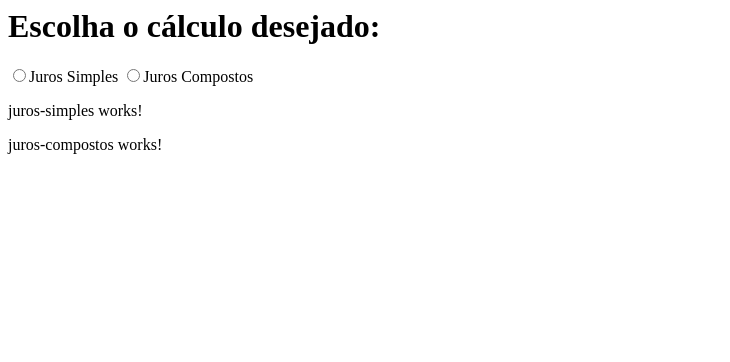
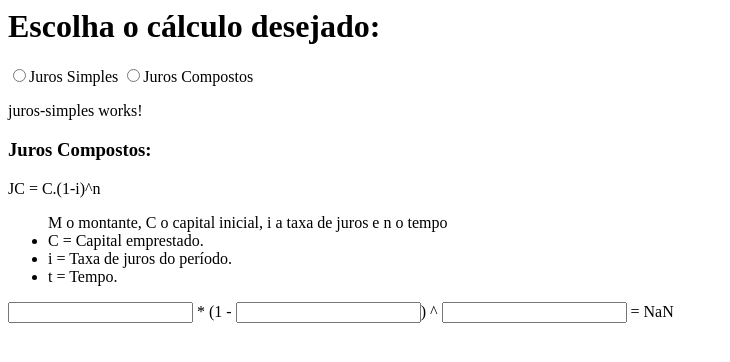
Before and after one commit to thayllaa/Revisao_Tarefa-Juros, an Angular app: page / in a window 1280 px wide. Shown: the top 362 px of the page, without its empty margins (0-730 px from the left). Built offline with nearby package versions, Linux system fonts and the light colour scheme.

Commit message:
2 files modified

```diff
--- a/src/app/components/juros-compostos/juros-compostos.component.html
+++ b/src/app/components/juros-compostos/juros-compostos.component.html
@@ -1,3 +1,12 @@
-<p>
-juros-compostos works!
-</p>
+<h3>Juros Compostos:</h3>
+<p>JC = C.(1-i)^n</p>
+<ul>M o montante, C o capital inicial, i a taxa de juros e n o tempo
+  <li>C = Capital emprestado.</li>
+  <li>i = Taxa de juros do período.</li>
+  <li>t = Tempo.</li>
+</ul>
+<div>
+  <input [(ngModel)]="capital" type="number"> *
+  (1 - <input [(ngModel)]="taxa" type="number">) ^
+  <input [(ngModel)]="tempo" type="number"> = {{getJurosCompostos()}}
+</div>
--- a/src/app/components/juros-compostos/juros-compostos.component.ts
+++ b/src/app/components/juros-compostos/juros-compostos.component.ts
@@ -15,7 +15,7 @@ export class JurosCompostosComponent implements OnInit {
   ngOnInit() {
   }
 
-  getDadosJurosCompostos(){
+  getJurosCompostos(){
     return Number(this.capital) * Math.pow((1 - Number(this.taxa)),Number(this.tempo));
   }
 }
```
